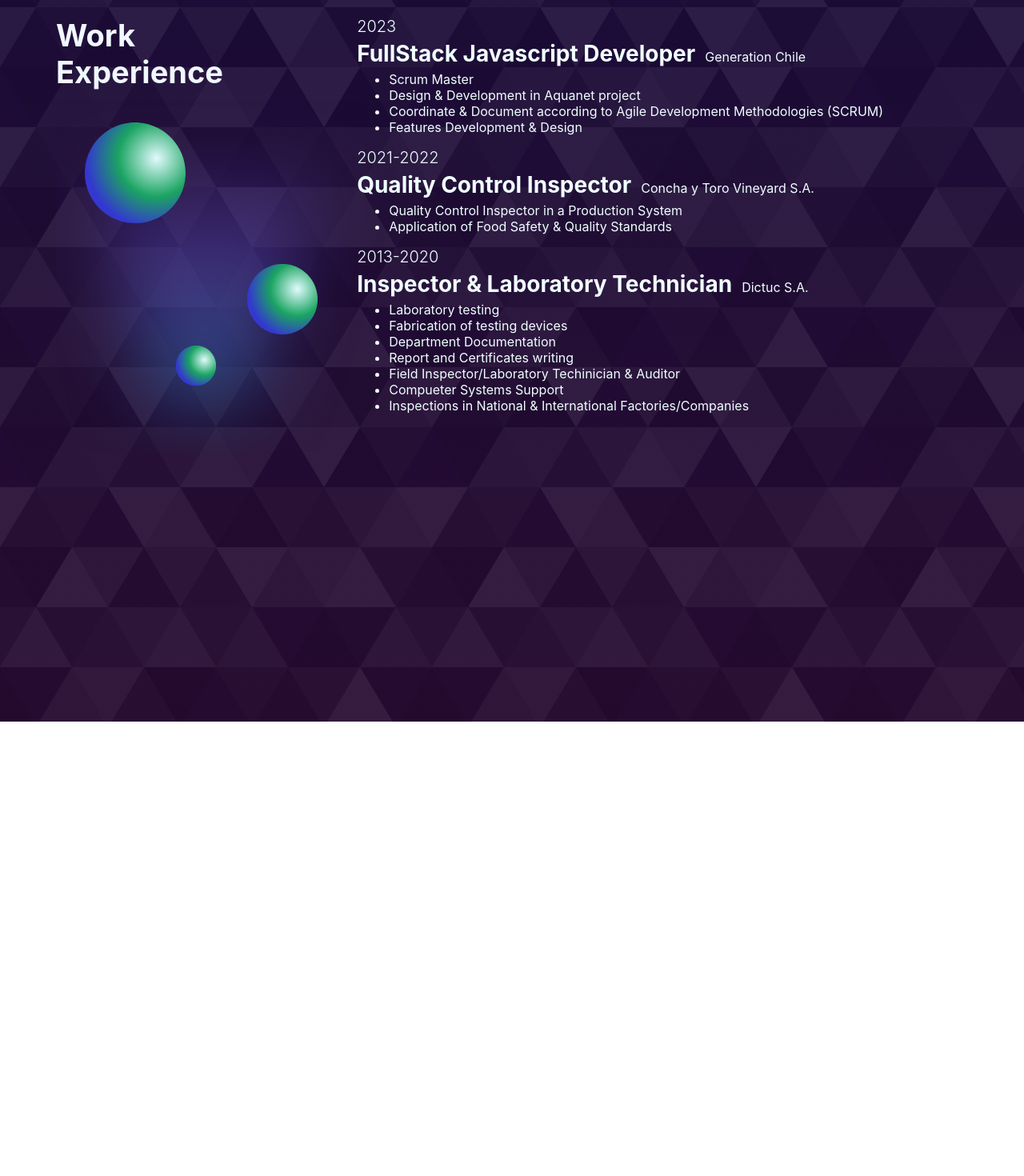
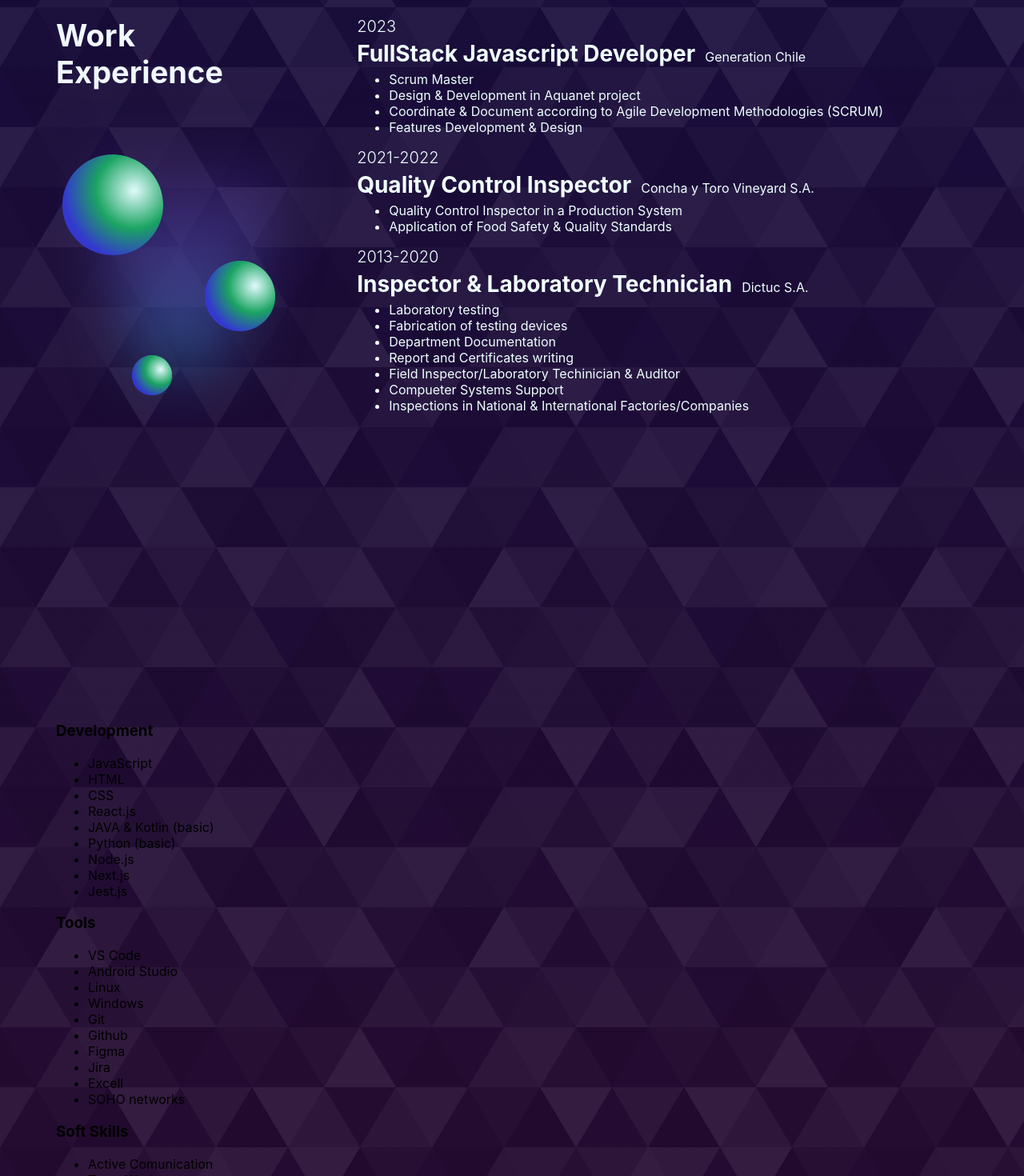
Before and after one commit to scocca/portfolioWeb, a React (Create React App) app: page / in a window 1280 px wide. Shown: the part 1266-2736 px from the top of the page at 80% size. Before the commit the page ends 2168 px from the top, so only its background shows below. Built offline with nearby package versions, Linux system fonts and the light colour scheme.

Commit message:
Se finaliza workExperiencie con animaciones en css y se agrega la primera parte de seccion skills

```diff
--- a/src/App.css
+++ b/src/App.css
@@ -227,8 +227,8 @@ body{
   background-repeat: no-repeat;
   background-position: center;
   background-size: cover;
-  width: 440px;
-  height: 440px;
+  width: auto;
+  height: 400px;
   display: flex;
   align-items: center;
   justify-content: center;
@@ -237,25 +237,69 @@ body{
 .circle-cont {
   display: flex;
   position: absolute;
-  left: 36px;
-  top: 28px;
+  left: 10%;
+  top: 15%;
+  animation: movement 3.5s ease-in-out infinite;
+}
+
+@keyframes movement{
+  0% {left:10%;
+        top:13%}
+  25% {left:13%;
+       top:17%}
+  50% {left:7%;
+        top:22%}
+  75%{ left:2%;
+        top:17%}
+  100%{left:10%;
+        top:13%;}
 }
 
 .circle-cont-1 {
   display: flex;
   position: absolute;
-  left: 220px;
-  top: 186px;
+  left: 50%;
+  top: 40%;
   transform: scale(0.7);
+  animation: movement1 2.8s ease-in-out infinite;
 }
+
+@keyframes movement1{
+  0% {left:50%;
+        top:40%}
+  25% {left:43%;
+       top:47%}
+  50% {left:48%;
+        top:52%}
+  75%{ left:51%;
+        top:47%}
+  100%{left:50%;
+        top:40%;}
+}
+
 
 .circle-cont-2 {
   display: flex;
   position: absolute;
-  left: 112px;
-  top: 269px;
+  left: 15%;
+  top: 70%;
   transform: scale(0.4);
+  animation: movement2 2s ease-in-out infinite;
 }
+
+@keyframes movement2{
+  0% {left:15%;
+        top:70%}
+  25% {left:20%;
+       top:75%}
+  50% {left:15%;
+        top:80%}
+  75%{ left:10%;
+        top:75%}
+  100%{left:15%;
+        top:70%;}
+}
+
 
 .circle-inner{
   background-image: url('./components/assets/bigCircle.svg');
--- a/src/App.js
+++ b/src/App.js
@@ -1,17 +1,19 @@
 import React from 'react'
 import jobsData from './workData.json'
+import skillsData from './skills.json'
 import './App.css'
 import hiim from './components/assets/hi im.svg'
 import aboutme from './components/assets/About Me.svg'
 import photos from './components/assets/photospg.png'
 import works from './components/assets/workingDecoration.svg'
-import blur from './components/assets/blur.svg'
-import bcircle from './components/assets/bigCircle.svg'
+
 
 
 import { NavBar } from './components/NavBar.js';
 import { Profile } from './components/Profile.js';
 import { WorkExperience } from './components/WorkExperience.js';
+import { Skills } from './components/Skills.js'
+
 // import { DetailExperience } from './components/DetailExperience.js';
 
 function App() {
@@ -21,6 +23,7 @@ function App() {
       <NavBar/>
       <Profile hiim={hiim} aboutme={aboutme} photos={photos}/>
       <WorkExperience works={works} jobs={jobsData}/>
+      <Skills skills={skillsData}/>
     </React.Fragment>
   )
 
--- /dev/null
+++ b/src/components/Skills.js
@@ -0,0 +1,19 @@
+function Skills({skills}){
+    return(
+        <div className="main-card-container">
+                    {skills.map((skills, index) => (
+                    <div key={index} className="card-container">
+                    <h3 className="card-title">{skills.category}</h3>
+                <ul className="skills-list">
+                    {skills.items.map((item, index) => (
+                    <li className="task-li" key={index}>{item}</li>
+                ))}
+                </ul>
+
+            </div>
+            ))}
+        </div>
+    )
+}
+
+export {Skills}
--- /dev/null
+++ b/src/skills.json
@@ -0,0 +1,14 @@
+[
+    {
+      "category": "Development",
+      "items": ["JavaScript","HTML","CSS","React.js","JAVA & Kotlin (basic)", "Python (basic)", "Node.js","Next.js", "Jest.js"]
+    },
+    {
+      "category": "Tools",
+      "items": ["VS Code","Android Studio","Linux","Windows","Git", "Github", "Figma","Jira", "Excell", "SOHO networks"]
+    },
+    {
+      "category": "Soft Skills",
+      "items": ["Active Comunication","Team Work","Growth Mindset","Detail Orientation","Teaching", "Empathy", "Adaptability","Curiosity", "profesionalism"]
+    }
+]
```
